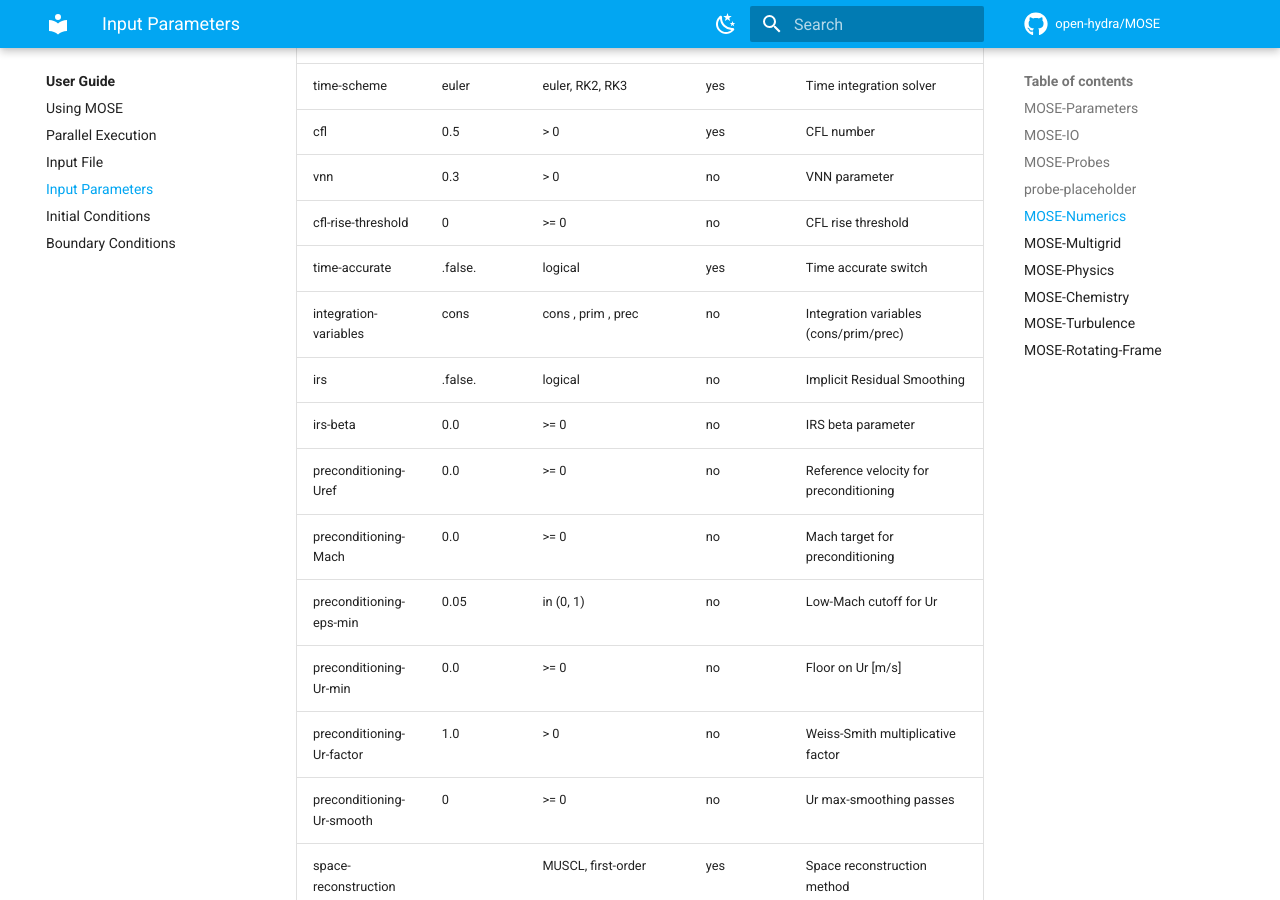
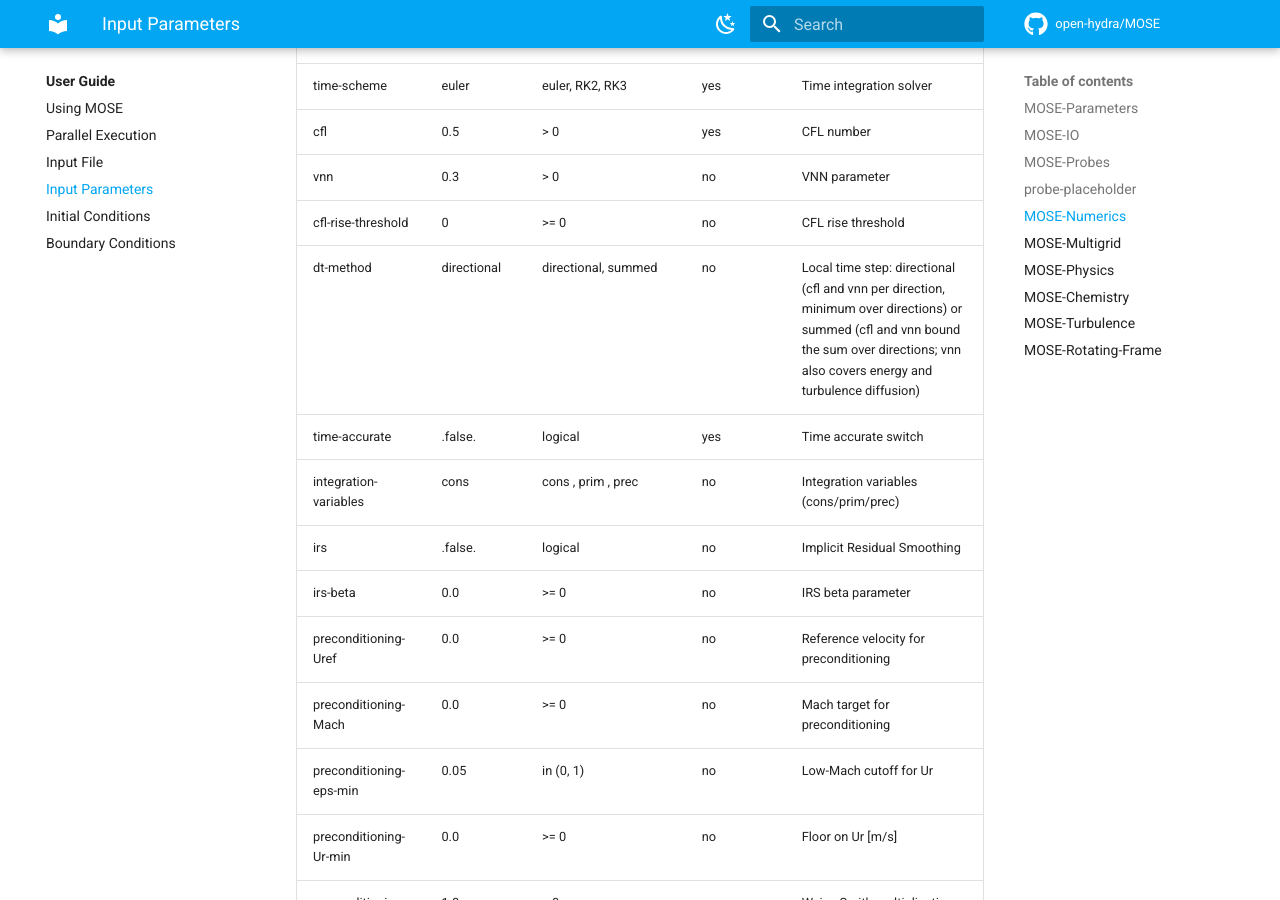
Before and after one commit to open-hydra/MOSE, an MkDocs documentation site: the page built from docs/user/registry.md, in a window 1280 px wide and 900 px high, scrolled down 2012 px. Built offline with MkDocs 1.6.1 and Material for MkDocs 9.7.7, drawn with Linux system fonts in a browser that asks for light colours; comment, search, counter and statistics services are not loaded.

Commit message:
Time step: optional multi-dimensional limits (dt-method = summed)
The local time step takes the minimum over directions of a per-direction
CFL and VNN limit, and the VNN limit uses mul + mut. The Spalart-Allmaras
equation diffuses with (mul + rho*nit)/sigma, about 4.5x the eddy viscosity
where chi is 2-3, so its explicit diffusion number is not bounded. On the
RL36 aerospike both blow-ups (cfl 0.03, vnn 0.06) happened at the cells
where that number peaks.

New option [MOSE-Numerics] dt-method:
- directional (default): the existing per-direction limits, unchanged;
- summed: cfl bounds the sum over directions of (|u.g_d| + c |g_d|)*dt,
  and vnn bounds nu_eff * sum_d |g_d|^2 * dt, where g_d = grad(xi_d) is
  row d of the cell metric and nu_eff is the largest kinematic
  diffusivity among momentum, energy and the turbulence model (for SA
  (mul + rho*nit)/(sigma*rho)).

The option is read at every time-step evaluation, so it follows the
runtime re-read of input.ini. Also points lib/ORION at 38d3c42 (binary
.szplt reader keeps SOLUTIONTIME, so iteration counters survive restarts).

Co-Authored-By: Claude Opus 5.5 <noreply@anthropic.com>

```diff
--- a/docs/user/registry.md
+++ b/docs/user/registry.md
@@ -50,6 +50,7 @@
 | cfl | 0.5 | > 0 | yes | CFL number |
 | vnn | 0.3 | > 0 |  no | VNN parameter |
 | cfl-rise-threshold | 0 | >= 0 |  no | CFL rise threshold |
+| dt-method | directional | directional, summed |  no | Local time step: directional (cfl and vnn per direction, minimum over directions) or summed (cfl and vnn bound the sum over directions; vnn also covers energy and turbulence diffusion) |
 | time-accurate | .false. | logical | yes | Time accurate switch |
 | integration-variables | cons | cons ,  prim , prec |  no | Integration variables (cons/prim/prec) |
 | irs | .false. | logical |  no | Implicit Residual Smoothing |
```
Also changed, not shown: 3 other files.
